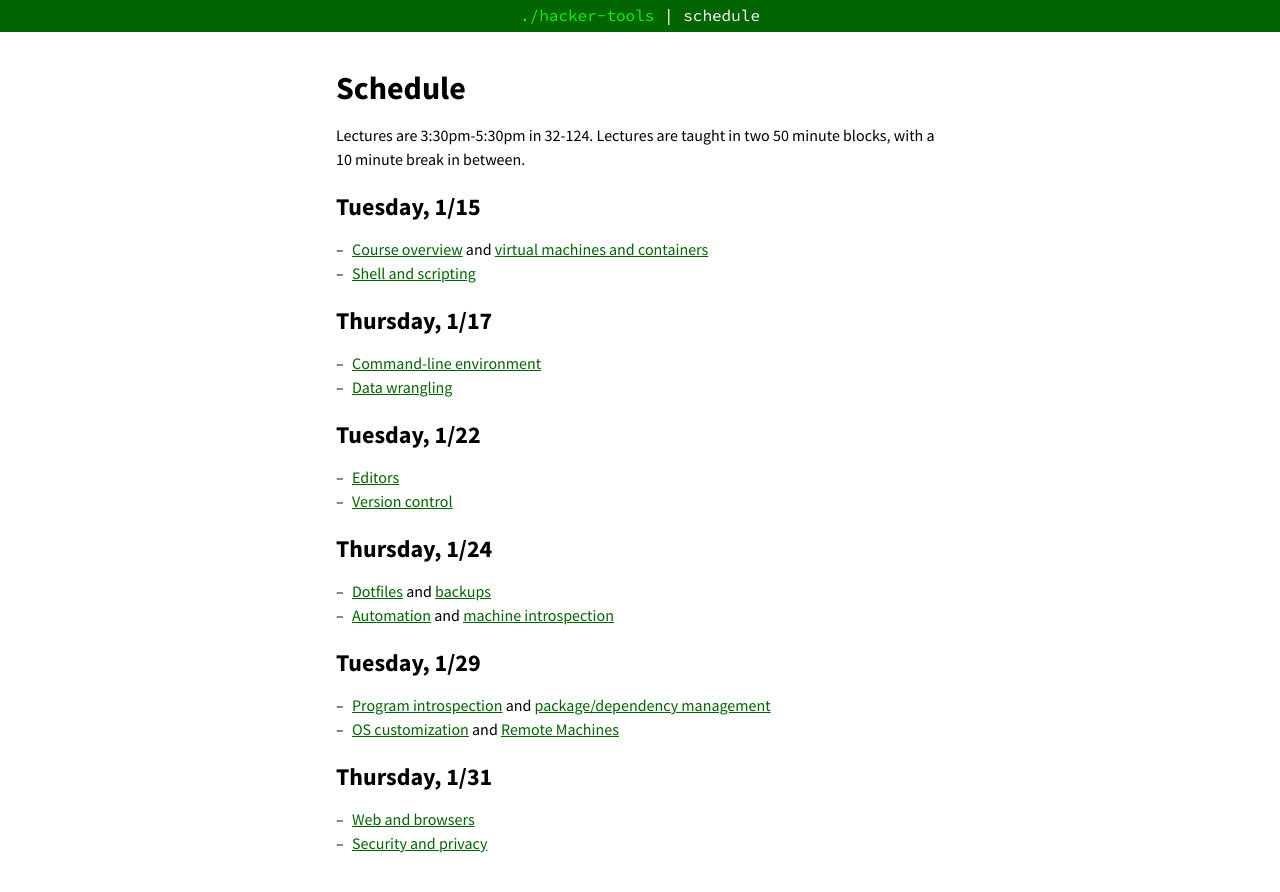
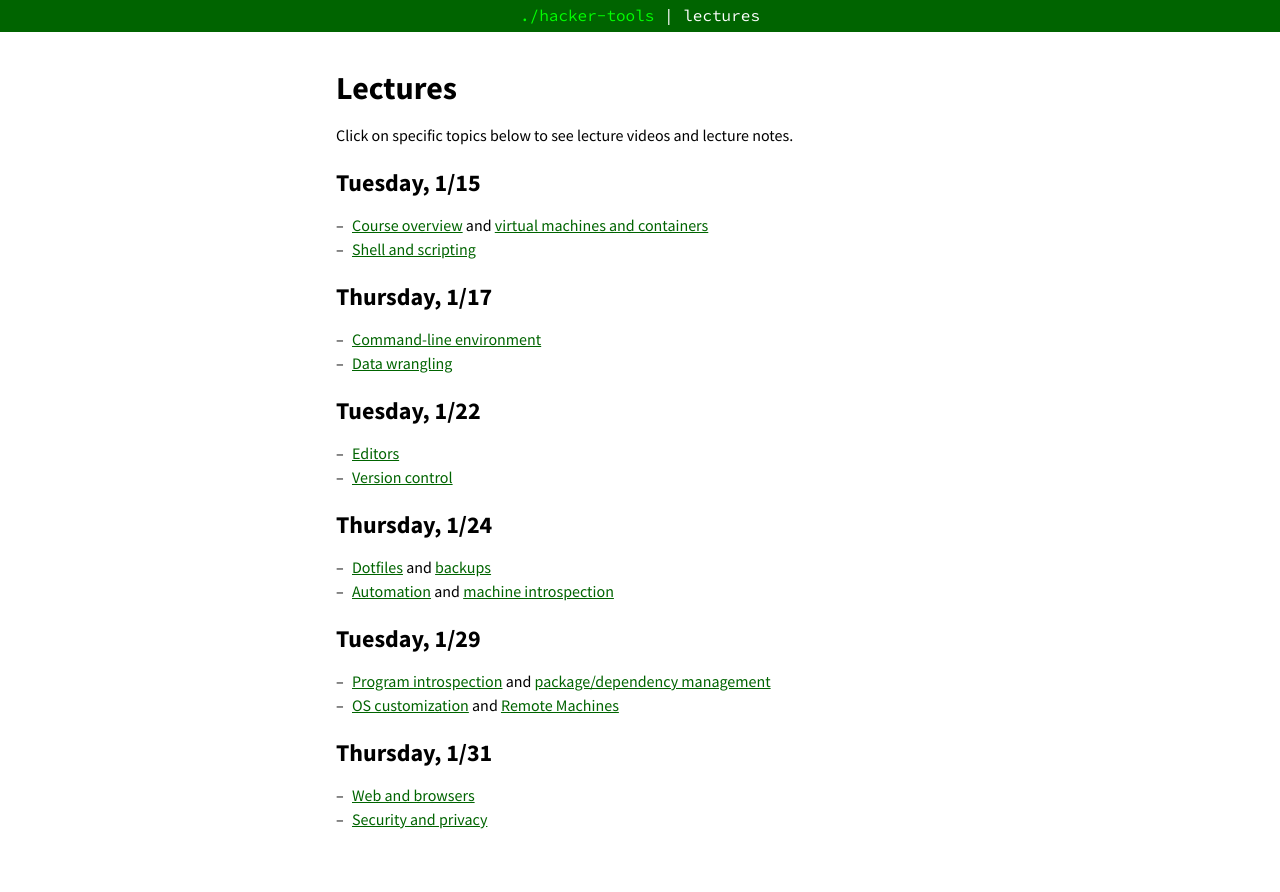
Before and after one commit to missing-semester-cn/missing-semester-cn.github.io, a Jekyll site: the page built from lectures.md, in a window 1280 px wide. Shown: the top 892 px of the page. Built offline with Jekyll 4.4.1, drawn with Linux system fonts in a browser that asks for light colours.

Commit message:
Make it more obvious that there are videos

```diff
--- a/_includes/nav.html
+++ b/_includes/nav.html
@@ -5,7 +5,7 @@
     <label class="menu-label" for="menu-icon"></label>
     <div class="trigger">
       <div class="trigger-child">
-        <span class="nav-link"><a href="/schedule/">schedule</a></span>
+        <span class="nav-link"><a href="/lectures/">lectures</a></span>
       </div>
     </div>
   </nav>
--- a/schedule.md
+++ b/lectures.md
@@ -1,10 +1,9 @@
 ---
 layout: page
-title: "Schedule"
+title: "Lectures"
 ---
 
-Lectures are 3:30pm-5:30pm in 32-124. Lectures are taught in two 50 minute
-blocks, with a 10 minute break in between.
+Click on specific topics below to see lecture videos and lecture notes.
 
 # Tuesday, 1/15
 
--- /dev/null
+++ b/schedule.html
@@ -0,0 +1,5 @@
+---
+layout: redirect
+redirect: /lectures/
+title: Lectures
+---
```
Also changed, not shown: _layouts/redirect.html (added, +19 -0 lines), index.md (+1 -1 lines).
